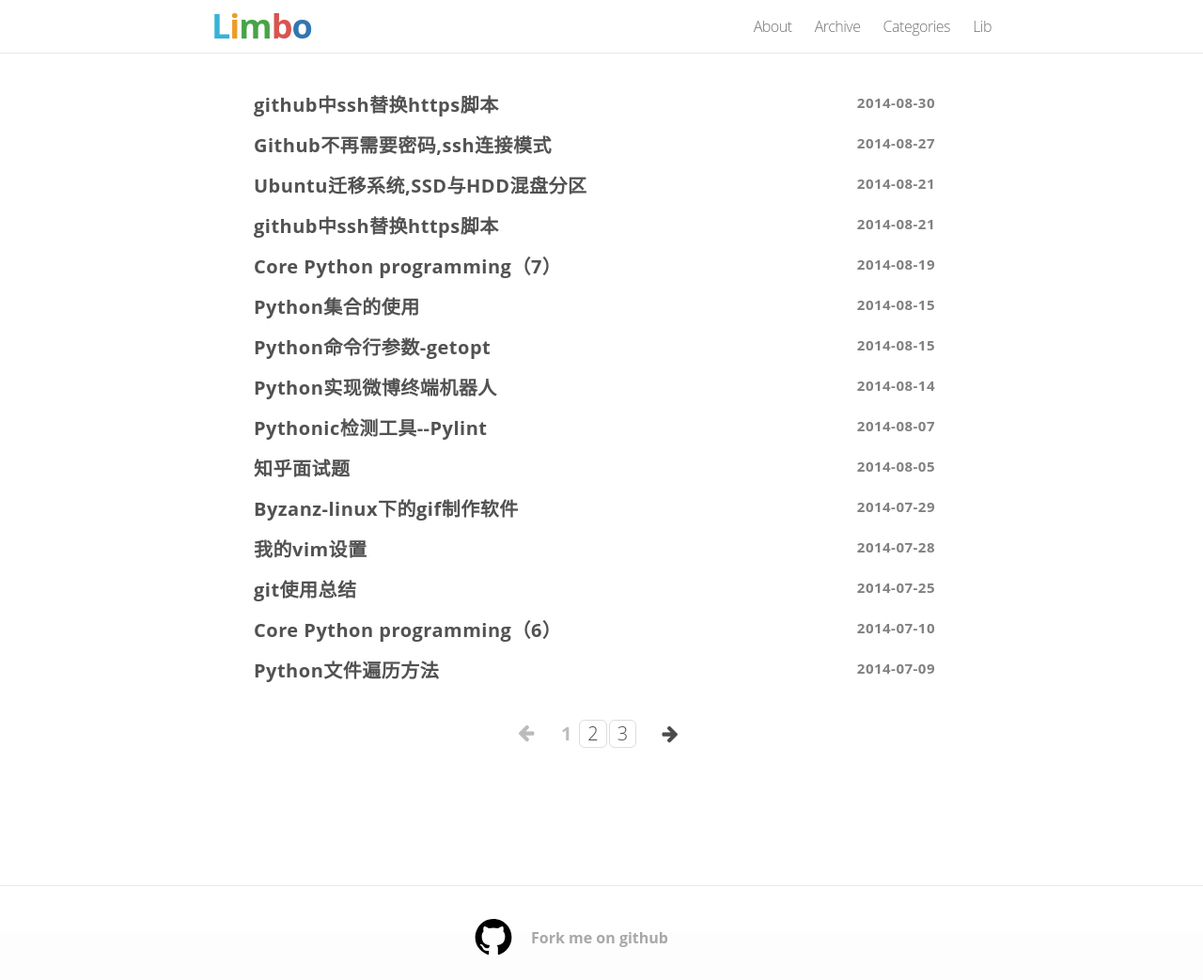
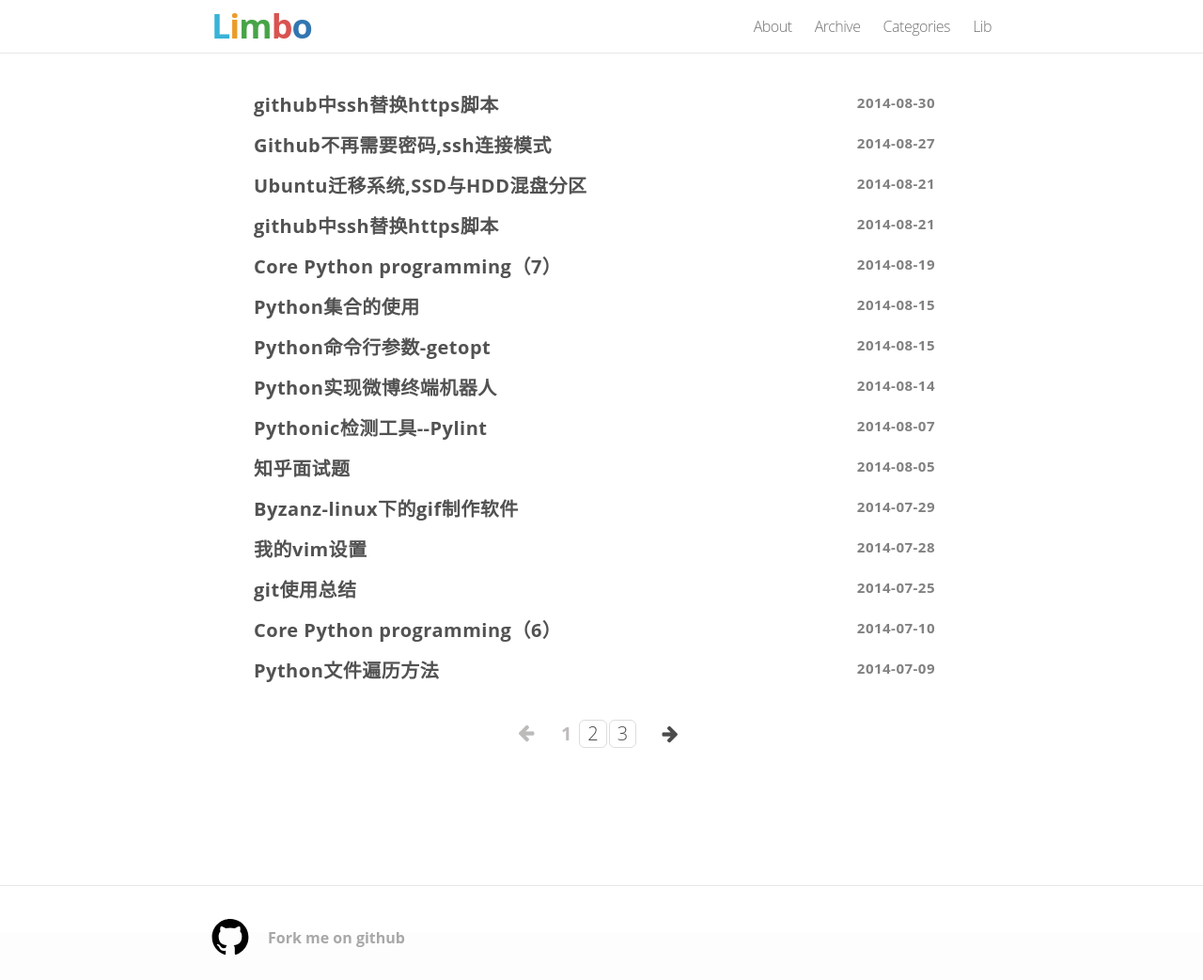
Before and after one commit to taizilongxu/jekyll_blog_source, a Jekyll site: the page built from index.html, in a window 1280 px wide. Shown: the whole page at 94% size. Built offline with Jekyll 4.4.1, drawn with Linux system fonts in a browser that asks for light colours; nearby versions of some CDN libraries; Markdown is read by kramdown in place of the engine named in the settings; the list of posts is cut into pages by our own code; comment, search, counter and statistics services are not loaded.

Commit message:
footer靠左

```diff
--- a/css/main.css
+++ b/css/main.css
@@ -107,7 +107,6 @@ a:visited { color: #205caa; }
   width: -moz-calc(35% - 10px);
   width: -o-calc(35% - 10px);
   width: calc(35% - 10px);
-  margin-left: 280px;
   margin-top: 27px;
 }
 
```
